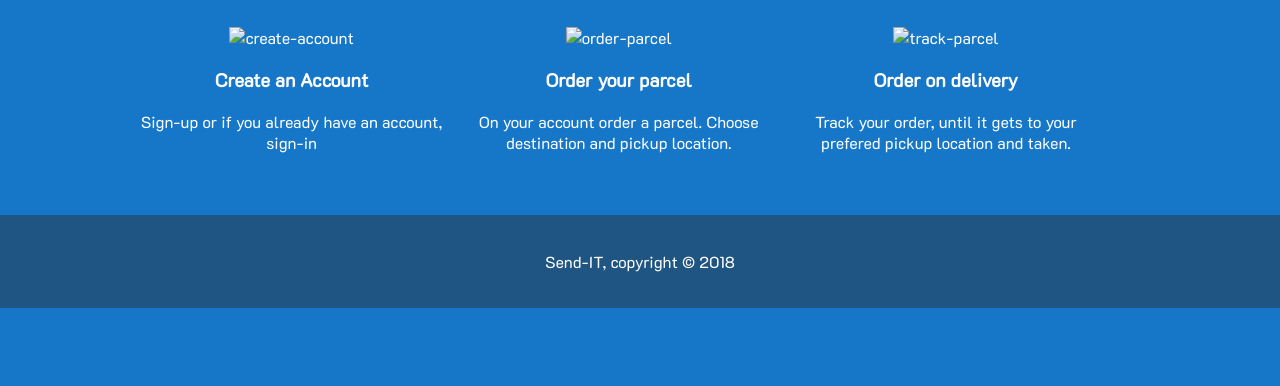
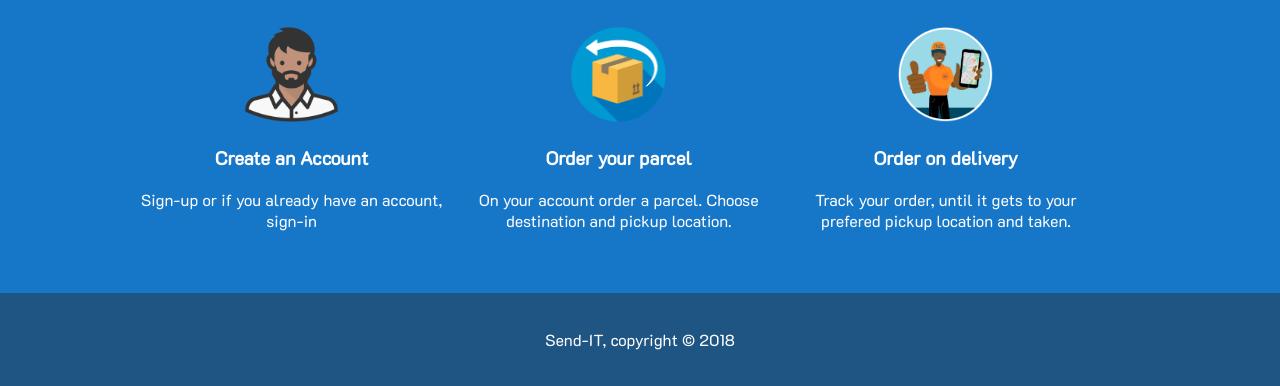
Before and after one commit to AnayoOleru/Send-IT, a plain HTML site: page index.html in a window 1280 px wide. Shown: the part 661-1047 px from the top of the page. Before the commit the page ends 969 px from the top, so only its background shows below. Drawn offline with Linux system fonts and the light colour scheme.

Commit message:
connected my index to the internal images

```diff
--- a/index.html
+++ b/index.html
@@ -69,17 +69,17 @@
 	<div class="container">
 		<h1 class="detailTxt">Get Started</h1>
 		<div class="square">
-			<img src="./img/create-account.png" alt="create-account">
+			<img src="./UI/img/create-account.png" alt="create-account">
 			<h3>Create an Account</h3>
 			<p>Sign-up or if you already have an account, sign-in</p>
 		</div>
 		<div class="square">
-			<img src="./img/order-parcel.png" alt="order-parcel">
+			<img src="./UI/img/order-parcel.png" alt="order-parcel">
 			<h3>Order your parcel</h3>
 			<p>On your account order a parcel. Choose destination and pickup location.</p>
 		</div>
 		<div class="square">
-			<img src="./img/track-parcel.png" alt="track-parcel">
+			<img src="./UI/img/track-parcel.png" alt="track-parcel">
 			<h3>Order on delivery</h3>
 			<p>Track your order, until it gets to your prefered pickup location and taken.</p>
 		</div>
```
